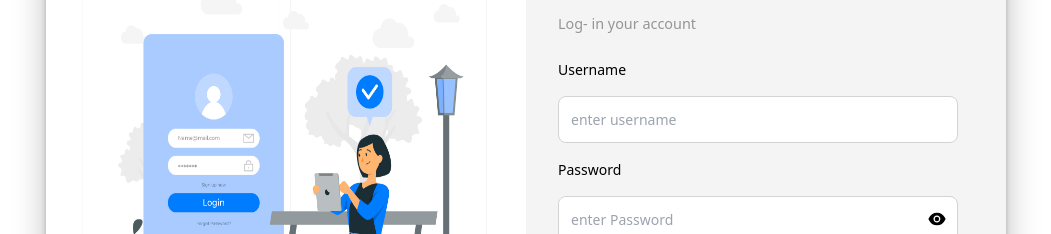
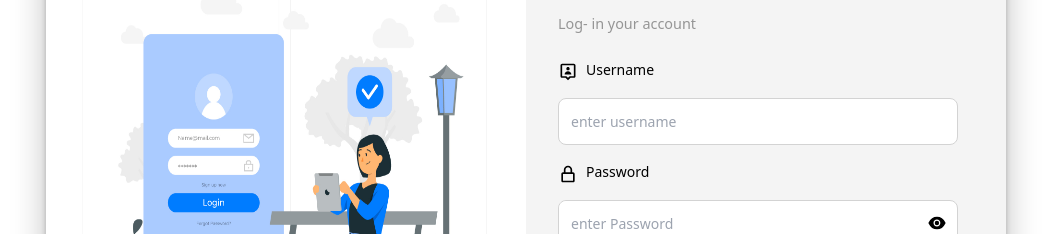
Before and after one commit to niguns7/taskManagment, a React (Create React App) app: page /log in a window 1280 px wide. Shown: the part 223-457 px from the top of the page, without its empty margins (114-1165 px from the left). Built offline with nearby package versions, Linux system fonts and the light colour scheme; a web font is replaced by a local one.

Commit message:
login remember user

```diff
--- a/src/Components/Forms/Login/Log.css
+++ b/src/Components/Forms/Login/Log.css
@@ -106,3 +106,10 @@
     margin-left: 4vh;
     margin-top: 2vh;
 }
+.log-inputs .toop{
+    display: flex;
+    gap: 1vh;
+}
+ .toop i{
+    margin-top: 3px;
+}
--- a/src/Components/Forms/Login/Log.js
+++ b/src/Components/Forms/Login/Log.js
@@ -1,6 +1,7 @@
 import { useFormik } from 'formik';
 import React, { useState, useEffect } from 'react';
 import { AiFillEye, AiFillEyeInvisible } from 'react-icons/ai';
+import { BiUserPin,BiLockAlt } from 'react-icons/bi';
 import { useNavigate } from 'react-router-dom';
 import bgimg from '../../../assets/loginpimg.jpg';
 import Authuser from '../Authuser';
@@ -26,22 +27,22 @@ const Log = () => {
     }
   }, []);
 
-  const loginHandler = () => {
-    if (rememberMe) {
-      sessionStorage.setItem("username", values.username);
-      sessionStorage.setItem("password", values.password);
-    }
-    if (token && user?.username !== values?.username) {
-      alert('user not found!')
-    }
-    else if (token && user?.roles === "admin") {
-      navigate('/admin')
-    }
-    else if (token && user?.roles === "user") {
-      navigate('/user')
-    }
+  // const loginHandler = () => {
+  //   if (rememberMe) {
+  //     sessionStorage.setItem("username", values.username);
+  //     sessionStorage.setItem("password", values.password);
+  //   }
+  //   if (token && user?.username !== values?.username) {
+  //     alert('user not found!')
+  //   }
+  //   else if (token && user?.roles === "admin") {
+  //     navigate('/admin')
+  //   }
+  //   else if (token && user?.roles === "user") {
+  //     navigate('/user')
+  //   }
 
-  }
+  // }
 
   const [showpassword, setShowpassword] = useState(false)
 
@@ -51,7 +52,7 @@ const Log = () => {
 
   const handleKeyDown = (event) => {
     if (event.key === 'Enter') {
-      loginHandler()
+      // loginHandler()
     }
   };
 
@@ -63,7 +64,16 @@ const Log = () => {
     }).then(
       (res) => setToken(res.data.user, res.data.access_token)
     ).catch((err) => console.log(err))
-    loginHandler()
+    // loginHandler()
+    if (token && user?.username !== values?.username) {
+      alert('user not found!')
+    }
+    else if (token && user?.roles === "admin") {
+      navigate('/admin')
+    }
+    else if (token && user?.roles === "user") {
+      navigate('/user')
+    }
   }
 
   const { values, errors, touched, handleBlur, handleChange, handleSubmit } = useFormik({
@@ -90,7 +100,11 @@ const Log = () => {
               <span> Log- in your account</span>
               <div className='log-inputs'>
 
+                <div className='toop'>
+                <i><BiUserPin size={20}/></i>
                 <label>Username</label>
+                </div>
+
                 <input
                   placeholder='enter username'
                   value={values.username}
@@ -100,7 +114,11 @@ const Log = () => {
                   type='username'
                   className={errors.username && touched.username ? "input-errors" : " "} />
                   {errors.username && touched.username && <p className="error">{errors.username}</p>}
+
+                <div className='toop'>
+                <i><BiLockAlt size={20}/></i>
                 <label>Password</label>
+                </div>
 
                 <div className="password-field" >
                   <input
```
